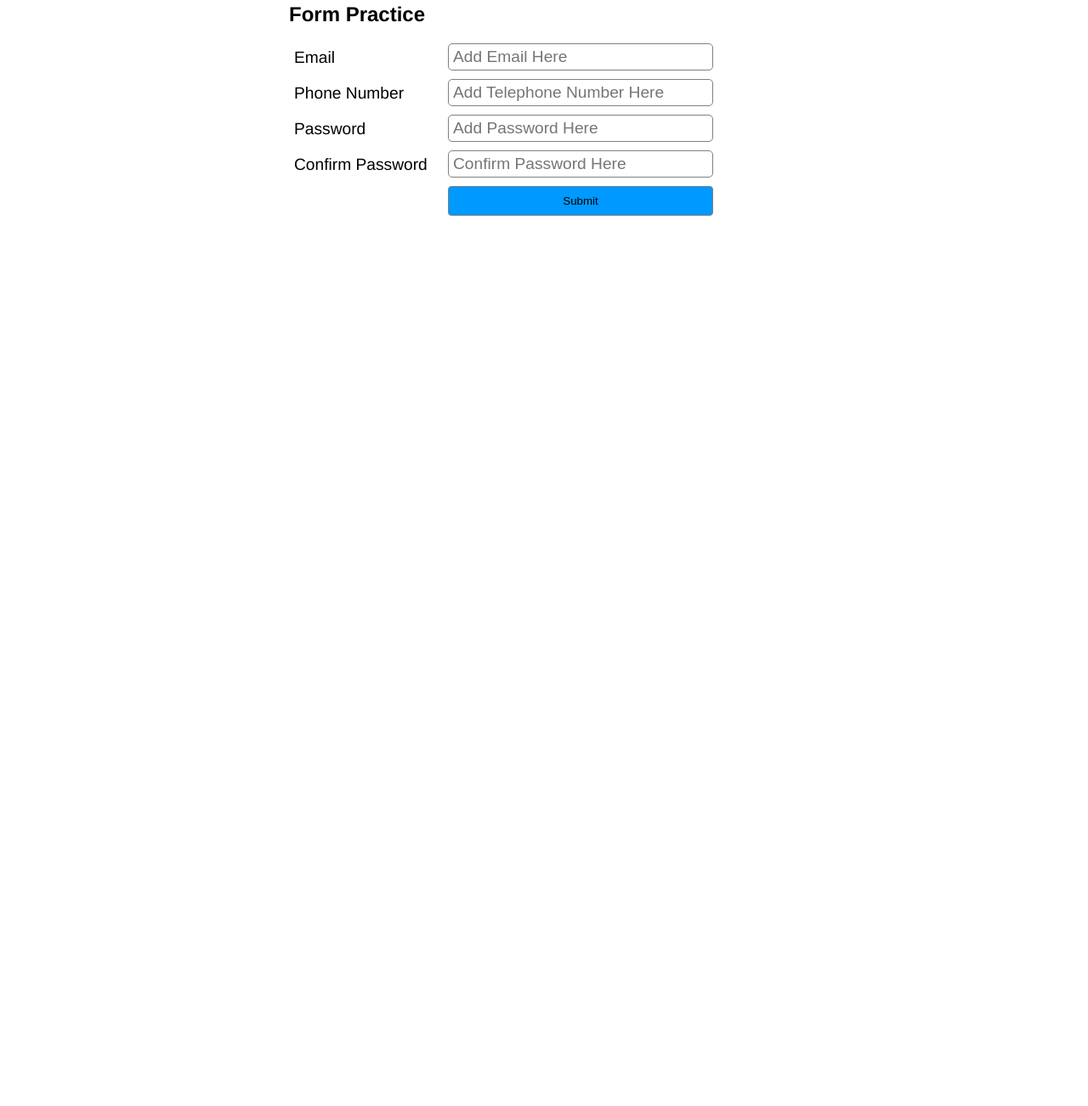
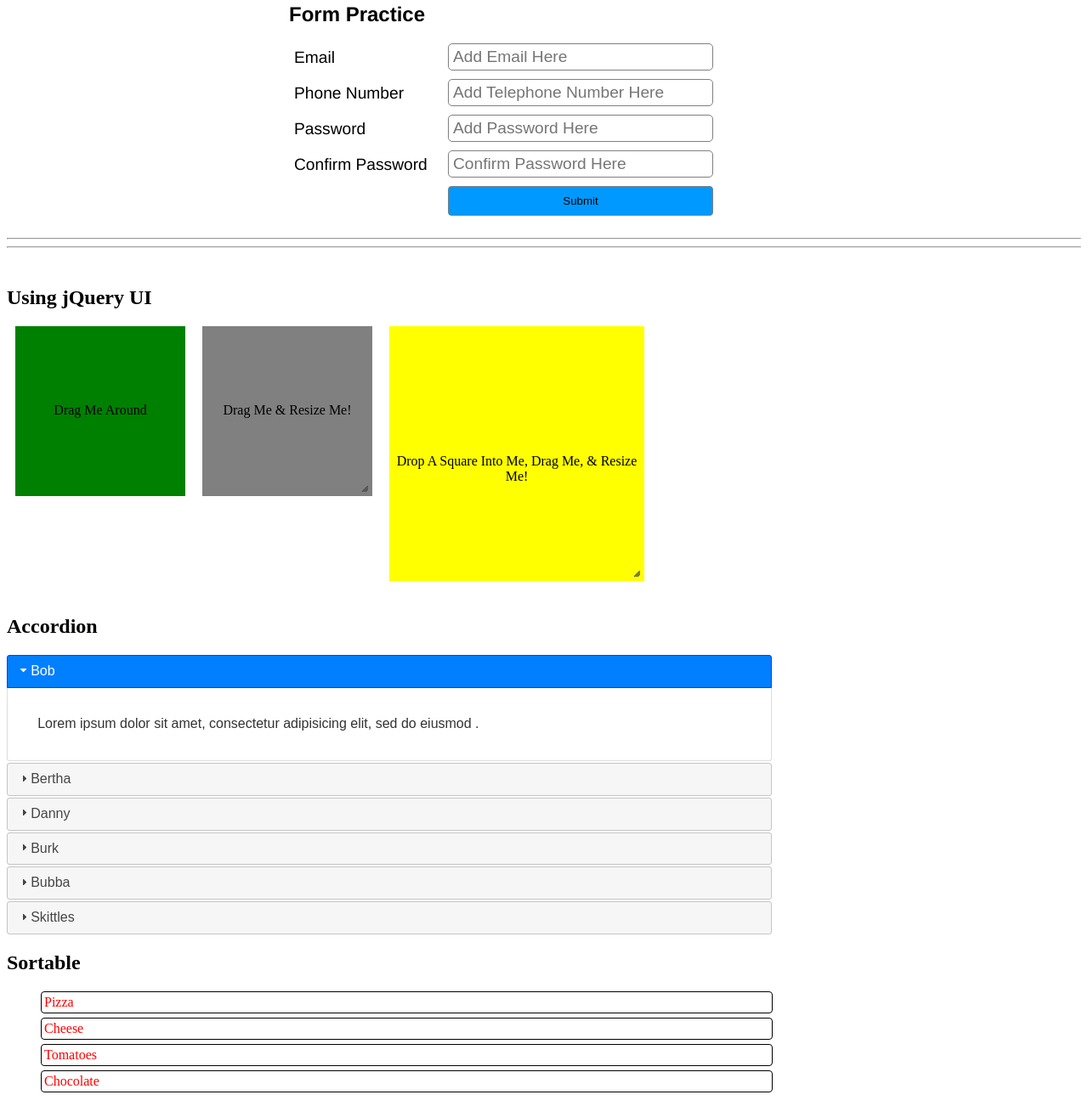
Before and after one commit to caulkerman/jQuery-Practice, a plain HTML site: page index.html in a window 1280 px wide. Shown: the part 681-1983 px from the top of the page at 85% size. Before the commit the page ends 943 px from the top, so only its background shows below. Drawn offline with nearby package versions, Linux system fonts and the light colour scheme.

Commit message:
added draggable, droppable, accordion, and sortable

```diff
--- a/index.html
+++ b/index.html
@@ -3,6 +3,8 @@
 <head>
 	<title>jQuery Practice</title>
 	<script src="jquery-2.1.4.min.js"></script>
+	<link rel="stylesheet" href="https://ajax.googleapis.com/ajax/libs/jqueryui/1.11.4/themes/smoothness/jquery-ui.css">
+<script src="https://ajax.googleapis.com/ajax/libs/jqueryui/1.11.4/jquery-ui.min.js"></script>
 	<link rel="stylesheet" href="jquery.css" />
 </head>
 <body>
@@ -36,6 +38,7 @@
 			<span class="form_error">Bad!</span>
 			<span class="form_error">Wrong!</span> -->
 
+			<div id="error"></div>
 			<label for="email" id="email">Email</label>
 			<input type="email" class="input email" name="email" placeholder="Add Email Here" />
 
@@ -51,8 +54,55 @@
 			<input type="submit" value="Submit" id="submitButton" />
 		</form>
 	</div>
-
-
+	<br clear="all">
+	<hr>
+	<hr>
+	<br />
+	<h2>Using jQuery UI</h2>
+	<div id="draggableSquare">Drag Me Around</div>
+	<div id="resizable">Drag Me & Resize Me!</div>
+	<div id="targetDiv">Drop A Square Into Me, Drag Me, & Resize Me!</div>
+	<br clear="all">
+	<h2>Accordion</h2>
+	<div id="accordion">
+		<h3>Bob</h3>
+		<div>
+			<p> Lorem ipsum dolor sit amet, consectetur adipisicing elit, sed do eiusmod
+			.</p>
+		</div>
+		<h3>Bertha</h3>
+		<div>
+			<p> Lorem ipsum dolor sit amet, consectetur adipisicing elit, sed do eiusmod
+			.</p>
+		</div>
+		<h3>Danny</h3>
+		<div>
+			<p> Lorem ipsum dolor sit amet, consectetur adipisicing elit, sed do eiusmod
+			.</p>
+		</div>
+		<h3>Burk</h3>
+		<div>
+			<p> Lorem ipsum dolor sit amet, consectetur adipisicing elit, sed do eiusmod
+			.</p>
+		</div>
+		<h3>Bubba</h3>
+		<div>
+			<p> Lorem ipsum dolor sit amet, consectetur adipisicing elit, sed do eiusmod
+			.</p>
+		</div>
+		<h3>Skittles</h3>
+		<div>
+			<p> Lorem ipsum dolor sit amet, consectetur adipisicing elit, sed do eiusmod
+			.</p>
+		</div>
+	</div>
+	<h2>Sortable</h2>
+	<ul>
+		<li>Pizza</li>
+		<li>Cheese</li>
+		<li>Tomatoes</li>
+		<li>Chocolate</li>
+	</ul>
 	<!-- /////SCRIPTS///// -->
 
 	<script src="jquery.js"></script>
--- a/jquery.css
+++ b/jquery.css
@@ -67,3 +67,50 @@ label {
 	color: red;
 	margin-left: 186px;
 }
+
+#draggableSquare {
+	height: 110px;
+	width: 200px;
+	background-color: green;
+	text-align: center;
+	float: left;
+	margin: 0 10px 20px 10px;
+	padding-top: 90px;
+	z-index: 2;
+}
+
+#resizable {
+	height: 110px;
+	width: 200px;
+	background-color: gray;
+	text-align: center;
+	float: left;
+	margin: 0 10px 20px 10px;
+	padding-top: 90px;
+	z-index: 3;
+}
+
+#targetDiv {
+	height: 150px;
+	width: 300px;
+	background-color: yellow;
+	margin: 0 10px 20px 10px;
+	float: left;
+	text-align: center;
+	padding-top: 150px;
+	z-index: 1;
+}
+
+#accordion {
+	width: 900px;
+}
+
+li {
+	border: solid black 1px;
+	width: 853px;
+	list-style: none;
+	margin-bottom: 5px;
+	border-radius: 4px;
+	padding: 3px;
+	color: red;
+}
```
Also changed, not shown: jquery.js.
